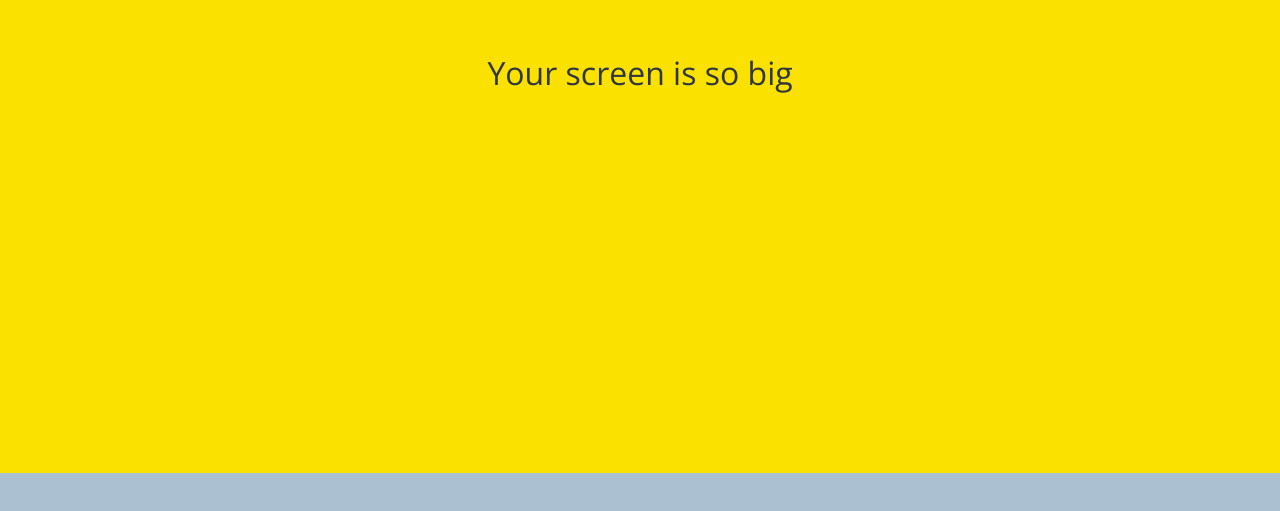
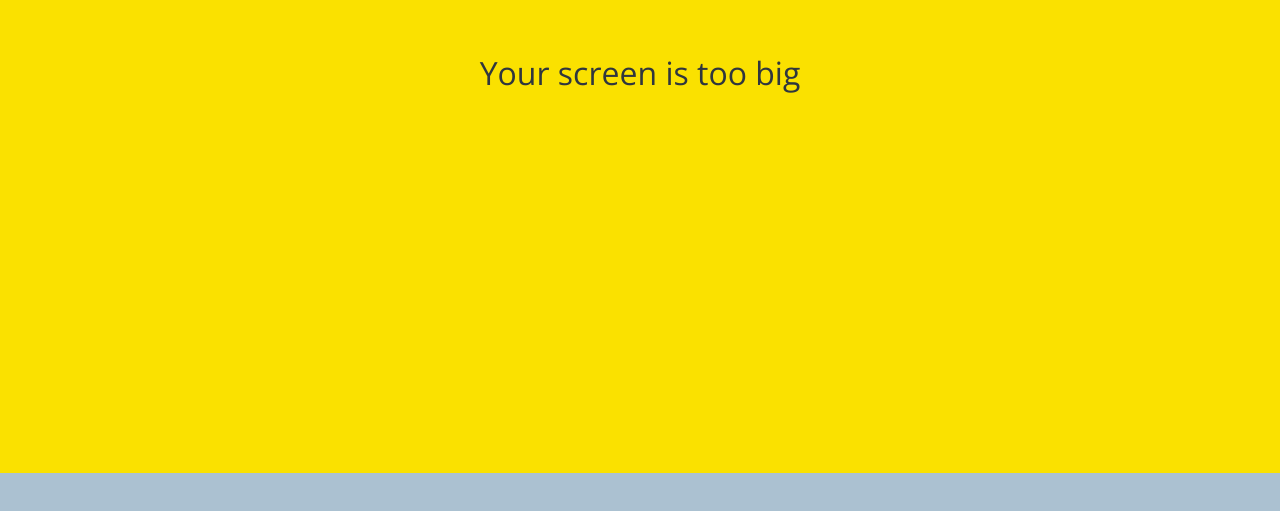
Before and after one commit to shiningUnderstanding/cocoa-clone-2020, a plain HTML site: page chat.html in a window 1280 px wide. Shown: the part 327-838 px from the top of the page. Drawn offline with nearby package versions, Linux system fonts and the light colour scheme.

Commit message:
so -> too in chat.html

```diff
--- a/chat.html
+++ b/chat.html
@@ -109,7 +109,7 @@
       </div>
     </form>
 
-    <div id="no-mobile">Your screen is so big</div>
+    <div id="no-mobile">Your screen is too big</div>
 
     <script
       src="https://kit.fontawesome.com/29c56335bb.js"
```
